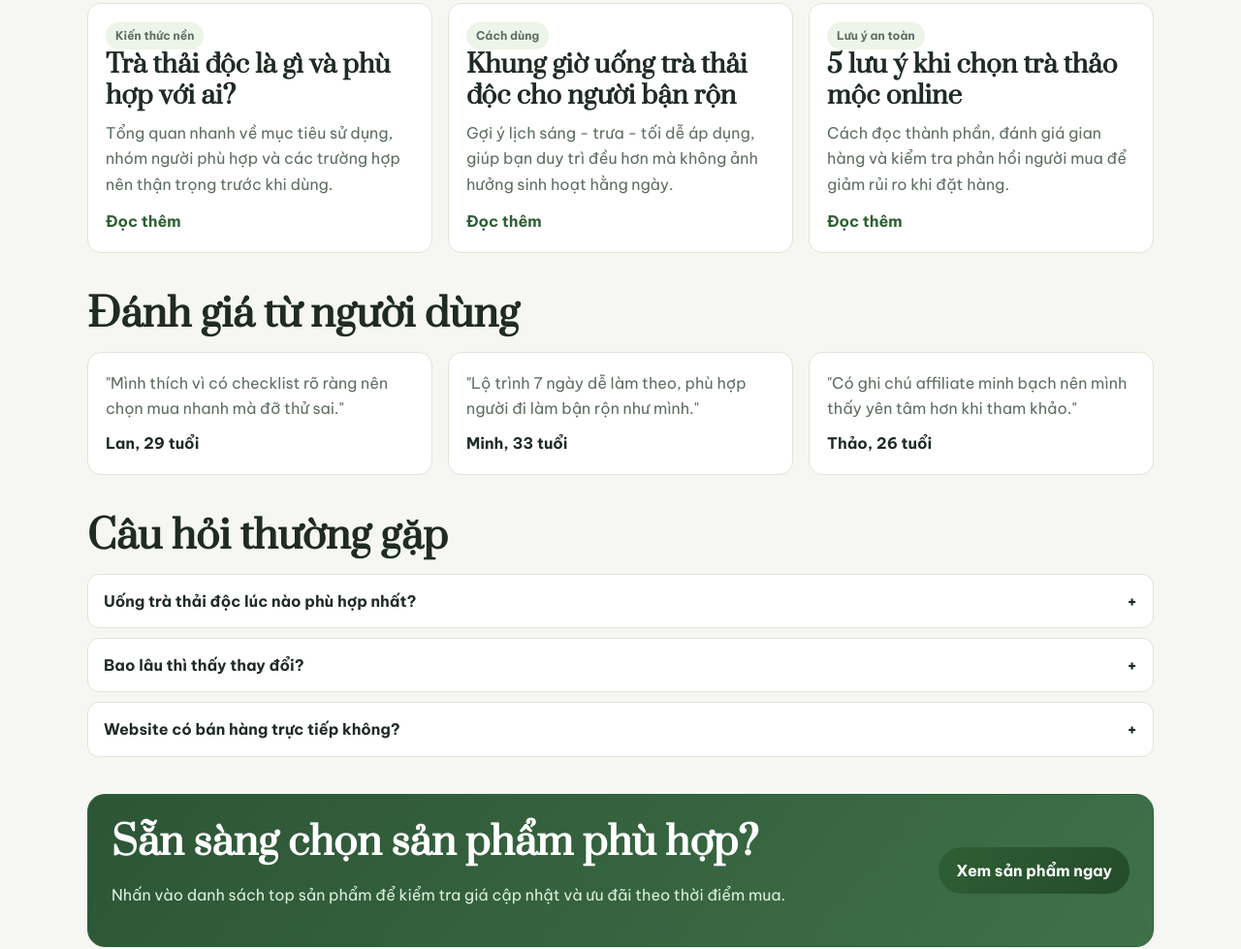
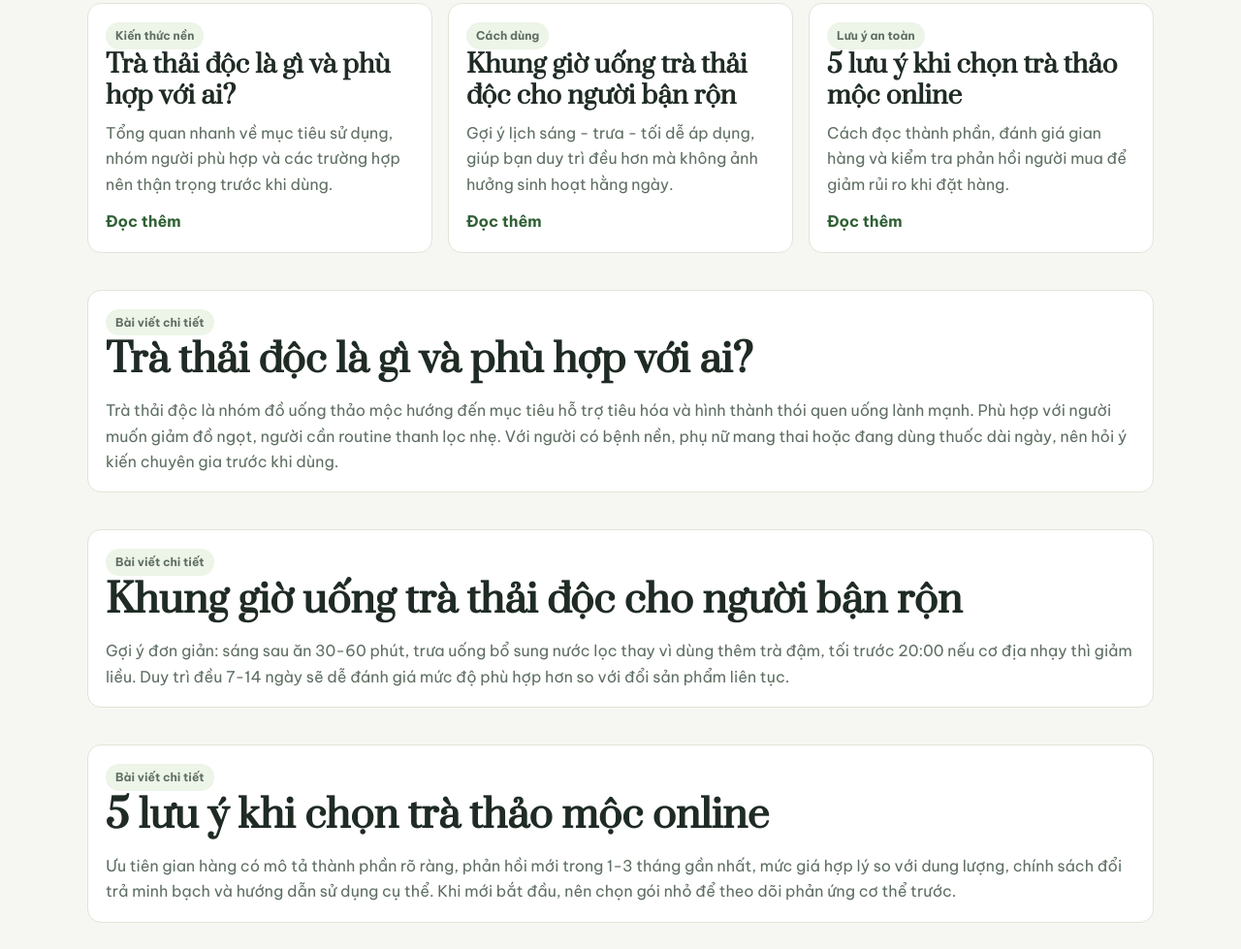
Before and after one commit to hungniwaco-stack/trathaidoc, a plain HTML site: page index.html in a window 1280 px wide. Shown: the part 3337-4316 px from the top of the page at 97% size. Drawn offline with Linux system fonts and the light colour scheme.

Commit message:
Fix knowledge read-more links to article sections

```diff
--- a/index.html
+++ b/index.html
@@ -214,21 +214,45 @@
           <p class="chip">Kiến thức nền</p>
           <h3><a href="#kien-thuc">Trà thải độc là gì và phù hợp với ai?</a></h3>
           <p>Tổng quan nhanh về mục tiêu sử dụng, nhóm người phù hợp và các trường hợp nên thận trọng trước khi dùng.</p>
-          <a class="read-more" href="#kien-thuc">Đọc thêm</a>
+          <a class="read-more" href="#bai-viet-nen-tang">Đọc thêm</a>
         </article>
         <article class="card knowledge-card">
           <p class="chip">Cách dùng</p>
           <h3><a href="#kien-thuc">Khung giờ uống trà thải độc cho người bận rộn</a></h3>
           <p>Gợi ý lịch sáng - trưa - tối dễ áp dụng, giúp bạn duy trì đều hơn mà không ảnh hưởng sinh hoạt hằng ngày.</p>
-          <a class="read-more" href="#kien-thuc">Đọc thêm</a>
+          <a class="read-more" href="#bai-viet-cach-dung">Đọc thêm</a>
         </article>
         <article class="card knowledge-card">
           <p class="chip">Lưu ý an toàn</p>
           <h3><a href="#kien-thuc">5 lưu ý khi chọn trà thảo mộc online</a></h3>
           <p>Cách đọc thành phần, đánh giá gian hàng và kiểm tra phản hồi người mua để giảm rủi ro khi đặt hàng.</p>
-          <a class="read-more" href="#kien-thuc">Đọc thêm</a>
+          <a class="read-more" href="#bai-viet-an-toan">Đọc thêm</a>
         </article>
       </div>
+    </section>
+
+    <section class="section" id="bai-viet-nen-tang">
+      <article class="card">
+        <p class="chip">Bài viết chi tiết</p>
+        <h2>Trà thải độc là gì và phù hợp với ai?</h2>
+        <p>Trà thải độc là nhóm đồ uống thảo mộc hướng đến mục tiêu hỗ trợ tiêu hóa và hình thành thói quen uống lành mạnh. Phù hợp với người muốn giảm đồ ngọt, người cần routine thanh lọc nhẹ. Với người có bệnh nền, phụ nữ mang thai hoặc đang dùng thuốc dài ngày, nên hỏi ý kiến chuyên gia trước khi dùng.</p>
+      </article>
+    </section>
+
+    <section class="section" id="bai-viet-cach-dung">
+      <article class="card">
+        <p class="chip">Bài viết chi tiết</p>
+        <h2>Khung giờ uống trà thải độc cho người bận rộn</h2>
+        <p>Gợi ý đơn giản: sáng sau ăn 30-60 phút, trưa uống bổ sung nước lọc thay vì dùng thêm trà đậm, tối trước 20:00 nếu cơ địa nhạy thì giảm liều. Duy trì đều 7-14 ngày sẽ dễ đánh giá mức độ phù hợp hơn so với đổi sản phẩm liên tục.</p>
+      </article>
+    </section>
+
+    <section class="section" id="bai-viet-an-toan">
+      <article class="card">
+        <p class="chip">Bài viết chi tiết</p>
+        <h2>5 lưu ý khi chọn trà thảo mộc online</h2>
+        <p>Ưu tiên gian hàng có mô tả thành phần rõ ràng, phản hồi mới trong 1-3 tháng gần nhất, mức giá hợp lý so với dung lượng, chính sách đổi trả minh bạch và hướng dẫn sử dụng cụ thể. Khi mới bắt đầu, nên chọn gói nhỏ để theo dõi phản ứng cơ thể trước.</p>
+      </article>
     </section>
 
     <section class="section">
--- a/styles.css
+++ b/styles.css
@@ -177,6 +177,10 @@ main.container {
 
 .section {
   margin: 38px 0;
+}
+
+section[id] {
+  scroll-margin-top: 108px;
 }
 
 h1,
```
